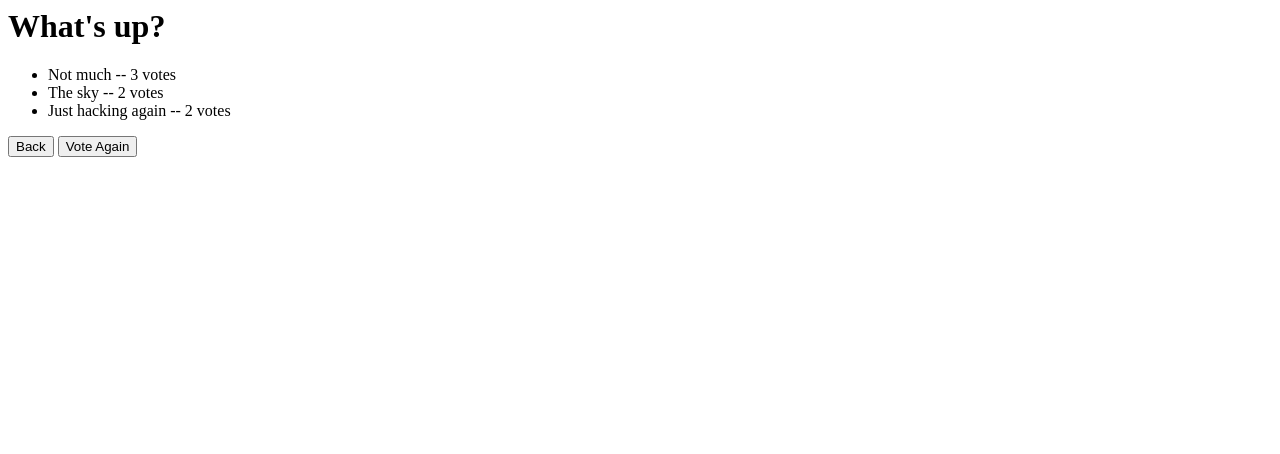
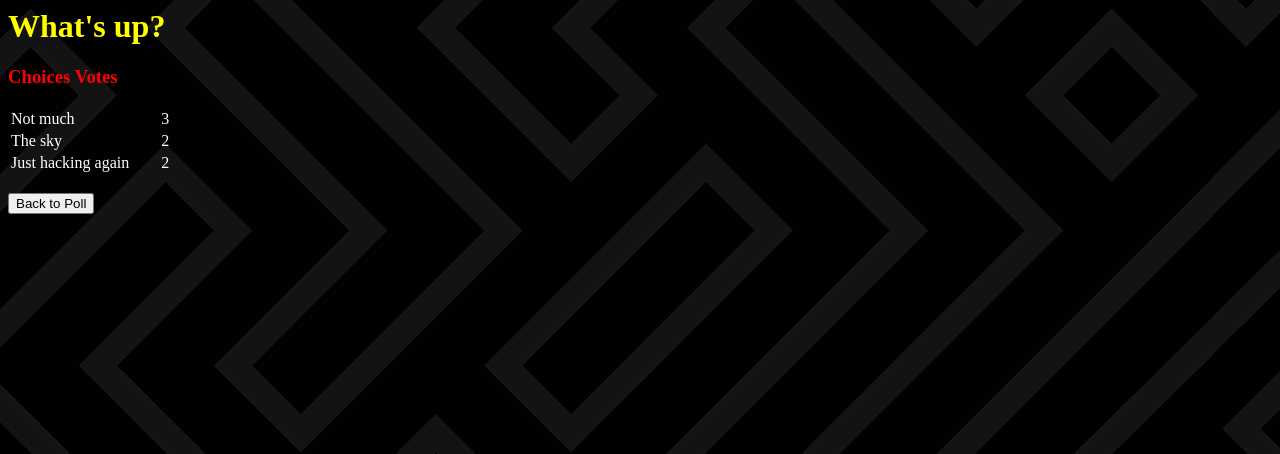
Before and after one commit to reviseUC73/ku-polls, a Django app: page /polls/1/results/ in a window 1280 px wide. Shown: the top 454 px of the page. Run offline with Django 4.2, Linux system fonts and the light colour scheme; data comes from the database, SQL or seed files in the repository; both versions use the stored data as it was after the commit.

Commit message:
Improve the appearance of voting results page

```diff
--- a/polls/templates/polls/results.html
+++ b/polls/templates/polls/results.html
@@ -1,10 +1,20 @@
-<h1>{{ question.question_text }}</h1>
+{% load static %}
 
-<ul>
-{% for choice in question.choice_set.all %}
-    <li>{{ choice.choice_text }} -- {{ choice.votes }} vote{{ choice.votes|pluralize }}</li>
-{% endfor %}
-</ul>
+<link rel="stylesheet" href="{% static 'polls/style.css' %}">
 
-<a href="{% url 'polls:index' %}"><button type="button">Back</button></a>
-<a href="{% url 'polls:detail' question.id %}"><button type="button">Vote Again</button></a>
+<h1 style="color :yellow" >{{ question.question_text }}</h1>
+
+<table >
+            <h3 style="color :red">Choices Votes</h3>
+        {% for choice in question.choice_set.all %}
+        <tr>
+            <td style="color :white">{{ choice.choice_text }} &nbsp;&nbsp;&nbsp;&nbsp;&nbsp;&nbsp;</td>
+
+            <td style="color :white">{{ choice.votes }}</td>
+        </tr>
+        {% endfor %}
+    </tbody>
+</table>
+<br>
+
+<a href="{% url 'polls:index' %}"><button type="button">{{'Back to Poll'}}</button></a>
```
Also changed, not shown: polls/templates/polls/detail.html (+5 -9 lines), polls/templates/polls/index.html (+5 -3 lines), db.sqlite3.
